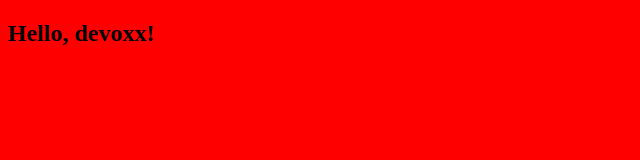
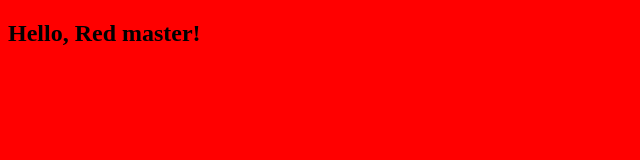
Before and after one commit to amansanghvi/spin-kub-test-2, a plain HTML site: page content/index.html in a window 1280 px wide. Shown: the full height of the page, 0-640 px from the left. Drawn offline with Linux system fonts and the light colour scheme.

Commit message:
Update index.html

```diff
--- a/content/index.html
+++ b/content/index.html
@@ -1,6 +1,6 @@
 <!DOCTYPE html>
 <html>
   <body style="background-color:red">
-    <h2>Hello, devoxx!</h2>
+    <h2>Hello, Red master!</h2>
   </body>
 </html>
```
